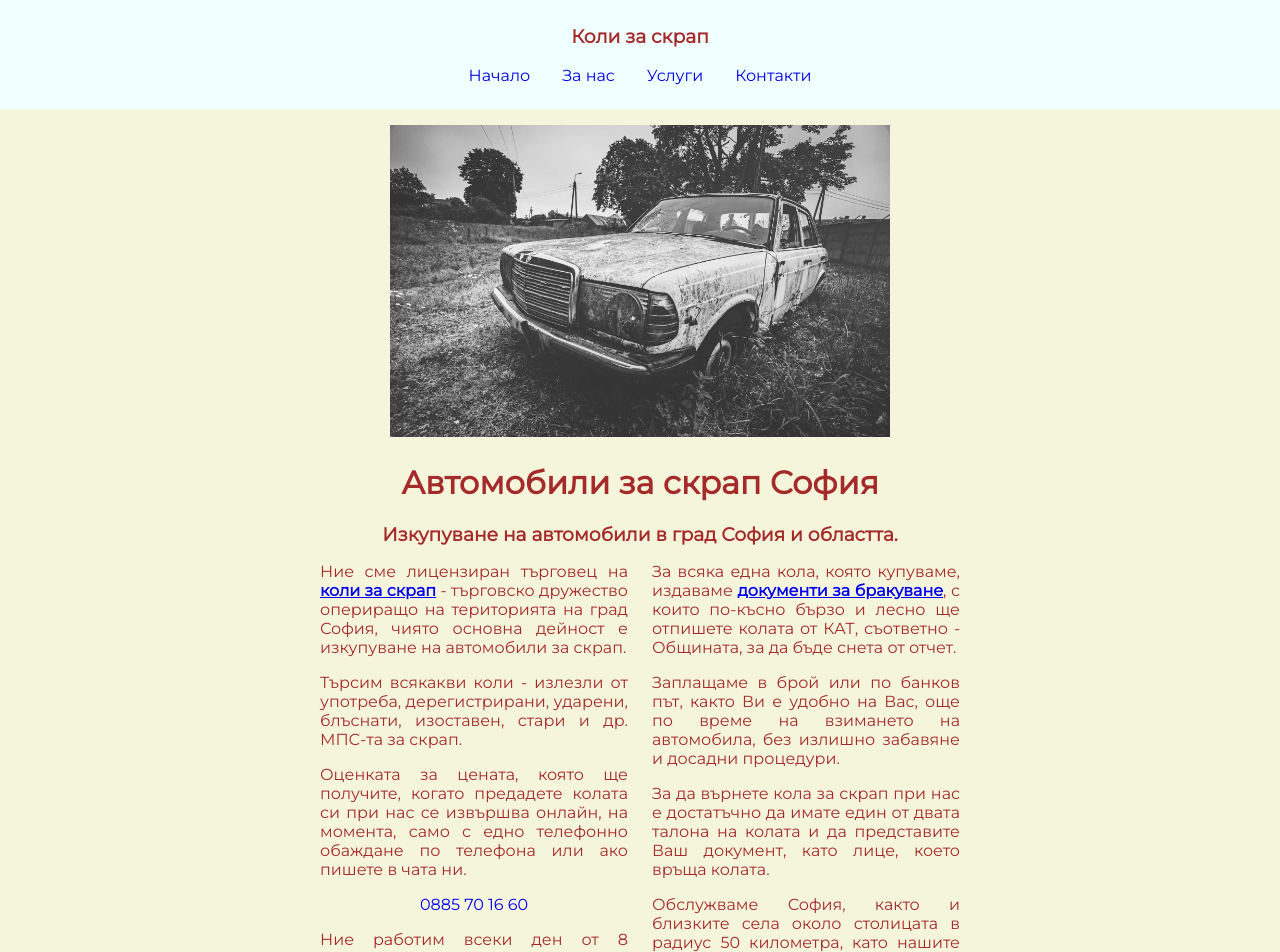
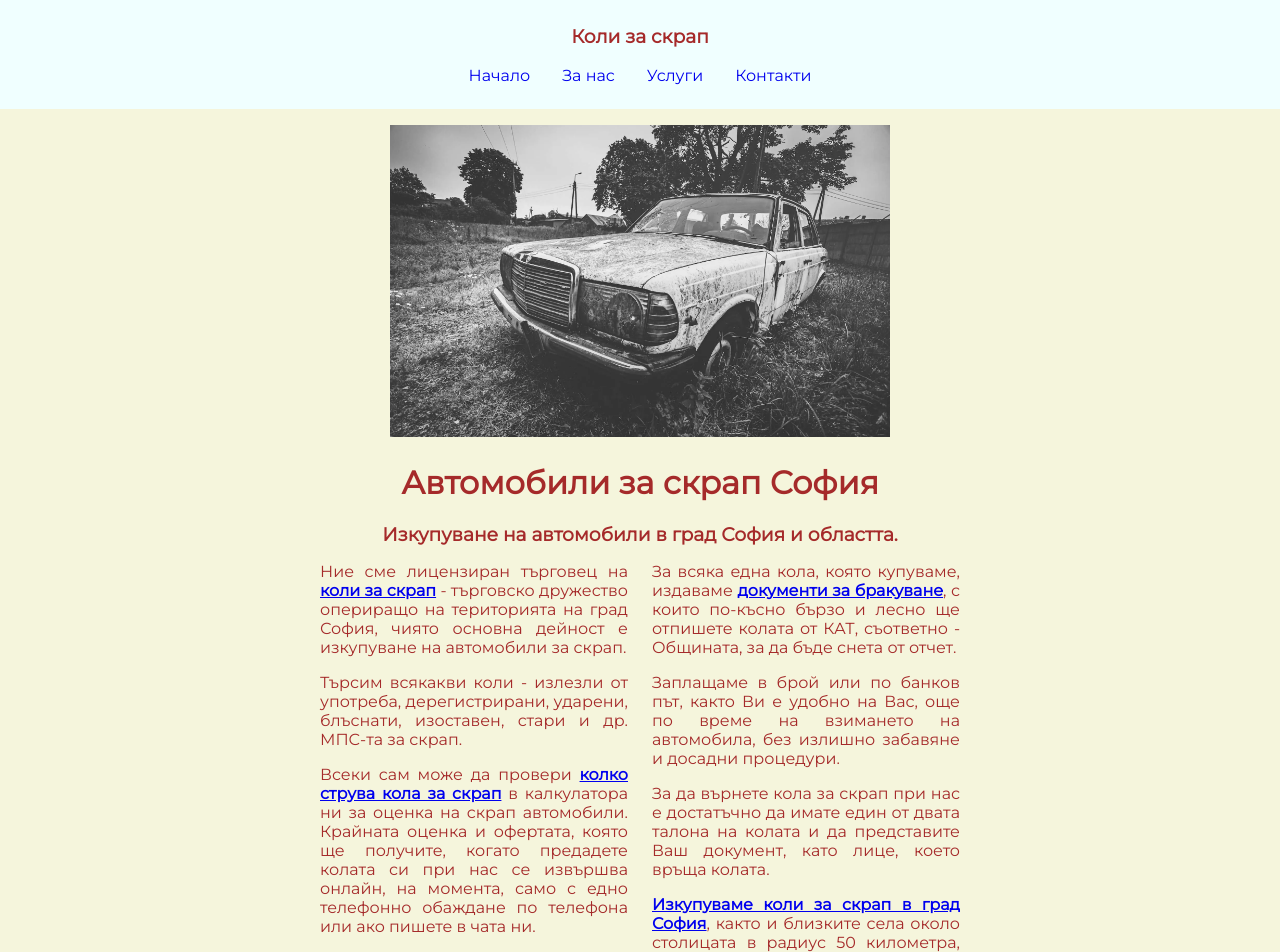
Before and after one commit to inweblife/avtoscrap, a Next.js app: page / in a window 1280 px wide. Shown: the top 952 px of the page. Built offline with nearby package versions, Linux system fonts and the light colour scheme.

Commit message:
Update index.tsx

```diff
--- a/pages/index.tsx
+++ b/pages/index.tsx
@@ -9,18 +9,33 @@ export default function Home() {
     <>
       <Head>
         <title>Коли за скрап София</title>
-        <meta name="description" content="Коли за скрап София. Изкупуване на автомобили за скрап. " />
-        <meta name="keywords" content="Коли за скрап София, Изкупуване на коли, автомобили за скрап" />
+        <meta
+          name="description"
+          content="Коли за скрап София. Изкупуване на автомобили за скрап. Калкулатор за скрап автомобили онлайн. "
+        />
+        <meta
+          name="keywords"
+          content="Коли за скрап София, Изкупуване на коли, автомобили за скрап"
+        />
         <meta name="viewport" content="width=device-width, initial-scale=1" />
         <link rel="icon" href="/favicon.ico" />
-        <meta name="google-site-verification" content="o3yDWZaFGvq8nSbZFsW2kJnBTWBvjgYuVkIS_8vihgQ" />
+        <meta
+          name="google-site-verification"
+          content="o3yDWZaFGvq8nSbZFsW2kJnBTWBvjgYuVkIS_8vihgQ"
+        />
       </Head>
       <main className={styles.main}>
         <div className="picture">
-          <Image src="/mercedes.webp" alt="cars" width={500} height={300} style={{
+          <Image
+            src="/mercedes.webp"
+            alt="cars"
+            width={500}
+            height={300}
+            style={{
               maxWidth: "100%",
               height: "auto",
-            }} />
+            }}
+          />
 
           <h1>Автомобили за скрап София</h1>
           <h3 className={styles.first_paragraph}>
@@ -31,8 +46,12 @@ export default function Home() {
       <section className={styles.text}>
         <div className={styles.paragraph}>
           <p>
-            Ние сме лицензиран търговец на <Link href="/about"><strong>коли за скрап</strong></Link> - търговско дружество опериращо на територията на град София,
-            чиято основна дейност е изкупуване на автомобили за скрап.
+            Ние сме лицензиран търговец на{" "}
+            <Link href="/about">
+              <strong>коли за скрап</strong>
+            </Link>{" "}
+            - търговско дружество опериращо на територията на град София, чиято
+            основна дейност е изкупуване на автомобили за скрап.
           </p>
 
           <p>
@@ -41,9 +60,14 @@ export default function Home() {
           </p>
 
           <p>
-            Оценката за цената, която ще получите, когато предадете колата си
-            при нас се извършва онлайн, на момента, само с едно телефонно
-            обаждане по телефона или ако пишете в чата ни.
+            Всеки сам може да провери{" "}
+            <a href="https://kolazascrap.com/blog/kolko-struva-kola-za-scrap/">
+              <strong>колко струва кола за скрап</strong>
+            </a>{" "}
+            в калкулатора ни за оценка на скрап автомобили. Крайната оценка и
+            офертата, която ще получите, когато предадете колата си при нас се
+            извършва онлайн, на момента, само с едно телефонно обаждане по
+            телефона или ако пишете в чата ни.
           </p>
 
           <section className={styles.btn}>
@@ -57,9 +81,12 @@ export default function Home() {
           </p>
 
           <p>
-            За всяка една кола, която купуваме, издаваме <Link href="/services"><strong>документи за бракуване</strong></Link>,
-            с които по-късно бързо и лесно ще отпишете колата от КАТ, съответно - Общината,
-            за да бъде снета от отчет.
+            За всяка една кола, която купуваме, издаваме{" "}
+            <Link href="/services">
+              <strong>документи за бракуване</strong>
+            </Link>
+            , с които по-късно бързо и лесно ще отпишете колата от КАТ,
+            съответно - Общината, за да бъде снета от отчет.
           </p>
 
           <p>
@@ -75,10 +102,21 @@ export default function Home() {
           </p>
 
           <p>
-            Обслужваме София, както и близките села около столицата в радиус 50
-            километра, като нашите Пътни помощи успяват да достигнат всяка една
-            точка, където има възможност да бъде качен автомобила на платформата
-            за извозване.
+            <a href="https://kolazascrap.com/koli-za-scrap-sofia/">
+              <strong>Изкупуваме коли за скрап в град София</strong>
+            </a>
+            , както и близките села около столицата в радиус 50 километра, като
+            нашите Пътни помощи успяват да достигнат всяка една точка, където
+            има възможност да бъде качен автомобила на платформата за извозване.
+            Обслужваме още градовете{" "}
+            <a href="https://kolazascrap.com/koli-za-scrap-plovdiv/">
+              <strong>Пловдив</strong>
+            </a>
+            ,{" "}
+            <a href="https://kolazascrap.com/koli-za-scrap-varna/">
+              <strong>Варна</strong>
+            </a>
+            , Бургас и въобще цяла България.
           </p>
         </div>
       </section>
@@ -94,7 +132,6 @@ export default function Home() {
             пред КАТ и др. .
           </h5>
         </div>
-
       </section>
       <section className={styles.button}>
         <Link href="/services">Услуги</Link>
@@ -104,12 +141,15 @@ export default function Home() {
         <div className={styles.paragraph}>
           <p>
             За да бъде оценена Вашата кола, е необходимо да изберете удобен за
-            Вас начин <Link href="/contact"><strong>за връзка с нас</strong></Link> - може да ни се обадите по телефона, може
-            да ни пишете в месинджър или чрез имейл на пощата. Преди това,
-            обаче, е необходимо да се приготвите с малко данни за Вашия
-            автомобил - марка, модел, година на производство, тип на двигателя -
-            дизел или бензин, купе - седан, хечбек или комби, както и
-            местонахождение.
+            Вас начин{" "}
+            <Link href="/contact">
+              <strong>за връзка с нас</strong>
+            </Link>{" "}
+            - може да ни се обадите по телефона, може да ни пишете в месинджър
+            или чрез имейл на пощата. Преди това, обаче, е необходимо да се
+            приготвите с малко данни за Вашия автомобил - марка, модел, година
+            на производство, тип на двигателя - дизел или бензин, купе - седан,
+            хечбек или комби, както и местонахождение.
           </p>
           <style jsx>{`
             p {
```
